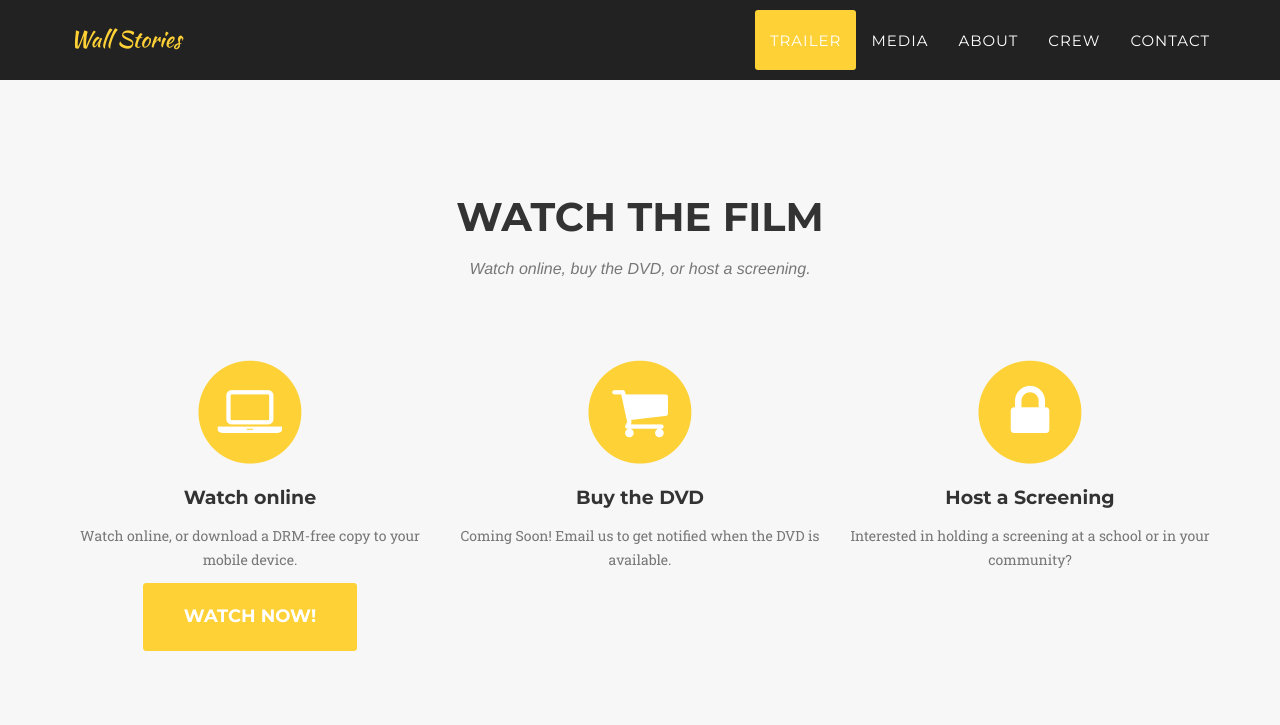
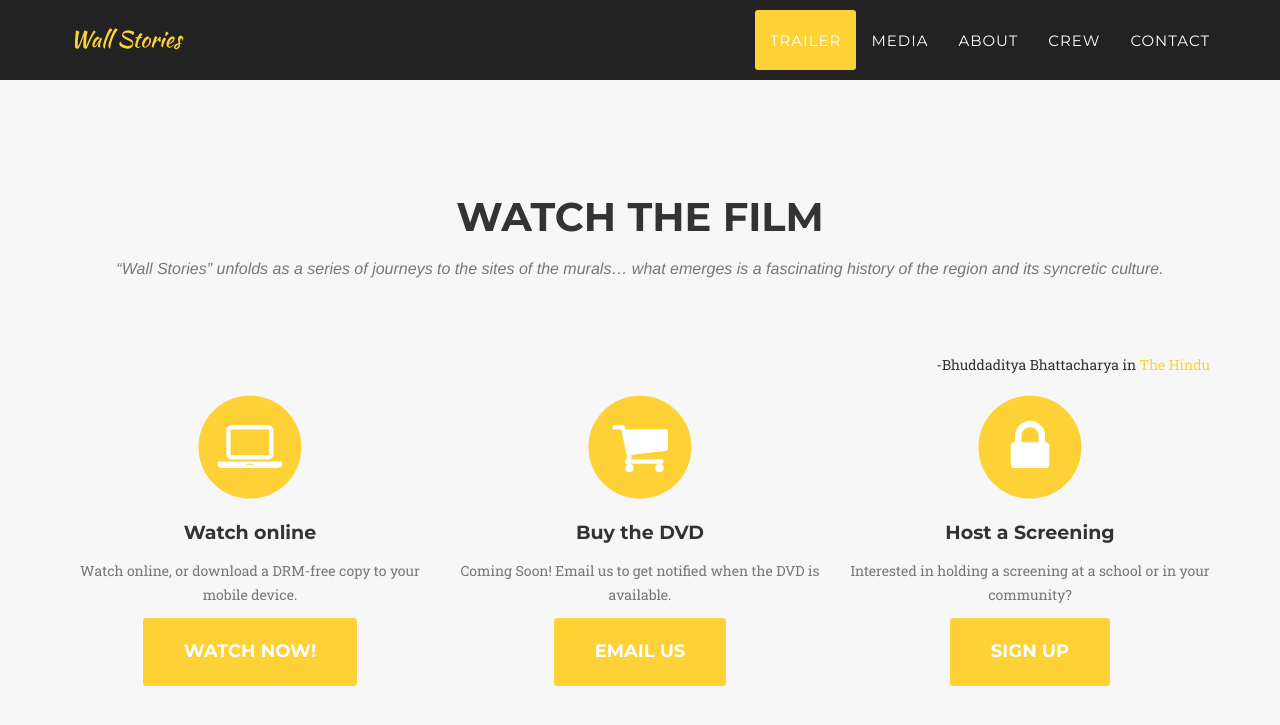
Before and after one commit to fournineandahalf/fnh-wall-stories, a Jekyll site: the page built from index.html, in a window 1280 px wide and 900 px high, scrolled down 1558 px. Shown: the top 725 px of the window. Built offline with Jekyll 4.4.1, drawn with Linux system fonts in a browser that asks for light colours; some web fonts are replaced.

Commit message:
everyone gets a button

```diff
--- a/_includes/portfolio_grid.html
+++ b/_includes/portfolio_grid.html
@@ -4,7 +4,8 @@
             <div class="row">
                 <div class="col-lg-12 text-center">
                     <h2 class="section-heading">Watch the Film</h2>
-                    <h3 class="section-subheading text-muted">Watch online, buy the DVD, or host a screening.</h3>
+                    <h3 class="section-subheading text-muted">“Wall Stories” unfolds as a series of journeys to the sites of the murals… what emerges is a fascinating history of the region and its syncretic culture.</h3>
+				<p class="text-right">-Bhuddaditya Bhattacharya in <a href="http://www.thehindu.com/features/cinema/painted-on-a-wall/article5757014.ece">The Hindu</a></p>
                 </div>
             </div>
             <div class="row text-center">
@@ -24,6 +25,7 @@
                     </span>
                     <h4 class="service-heading">Buy the DVD</h4>
                     <p class="text-muted">Coming Soon! Email us to get notified when the DVD is available.</p>
+				<p><a href="mailto:info@fournineandahalf.com" class="page-scroll btn btn-xl">Email Us</a></p>
                 </div>
                 <div class="col-md-4">
                     <span class="fa-stack fa-4x">
@@ -32,6 +34,7 @@
                     </span>
                     <h4 class="service-heading">Host a Screening</h4>
                     <p class="text-muted">Interested in holding a screening at a school or in your community?</p>
+				<p><a href="mailto:info@fournineandahalf.com" class="page-scroll btn btn-xl">Sign Up</a></p>
                 </div>
             </div>
 	  </div>
```
